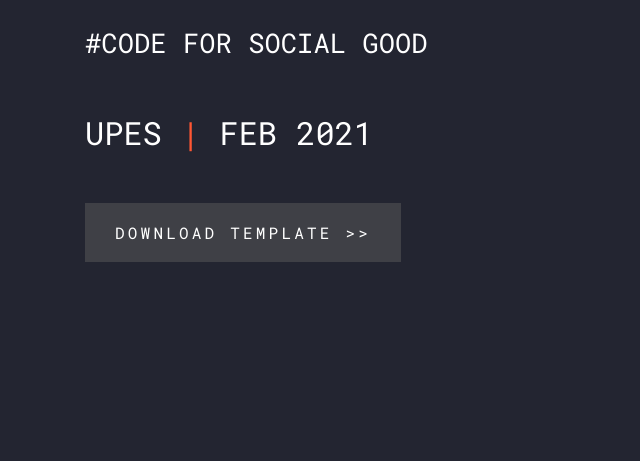
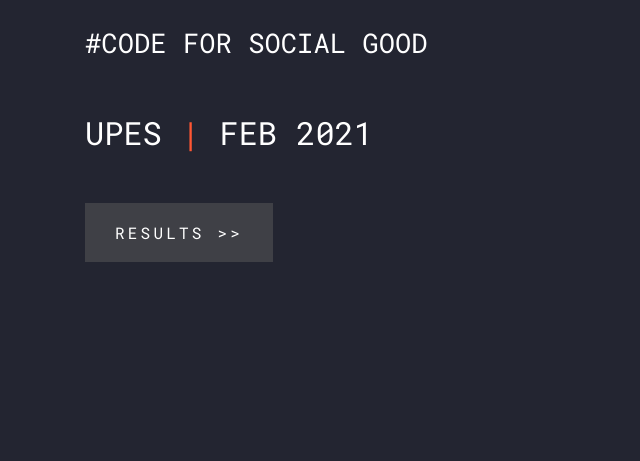
Before and after one commit to Gaurvendra/Hackathon-5.0, a PHP site: page / in a window 1280 px wide. Shown: the part 554-1015 px from the top of the page, without its empty margins (0-640 px from the left). Run offline with PHP 8.4, Linux system fonts and the light colour scheme; some web fonts are replaced.

Commit message:
Themes Corrected

```diff
--- a/index.html
+++ b/index.html
@@ -80,7 +80,7 @@
                         <span class="d-block mb-5 caption" data-aos="fade-up" data-aos-delay="400">#CODE FOR SOCIAL GOOD</span>
                      <!--    <h2 data-aos="fade-up" data-aos-delay="100"> <p><a href='theme.html'>Lock your theme</a></p> </h2><br> -->
                         <h2 class="text-white mb-4 name" data-aos="fade-up" data-aos-delay="200">UPES <span class="text-primary">|</span> FEB 2021</h2><br>
-                        <a href="template.pptx" class="btn-custom" data-aos="fade-up" data-aos-delay="300"><span>Download Template &gt;&gt;</span></a>
+                        <a href="/theme/teamdisplay.php" class="btn-custom" data-aos="fade-up" data-aos-delay="300"><span>Results &gt;&gt;</span></a>
 
                         <br>
                         <br>
--- a/theme/teamdisplay.php
+++ b/theme/teamdisplay.php
@@ -100,7 +100,7 @@
                      echo "
   <tr>
     <td >".$row['teamid']."</td>
-    <td>".$row['theme']."</td></tr>";  }
+    </tr>";  }
                 ?>
 
 
```
Also changed, not shown: 1 other file.
